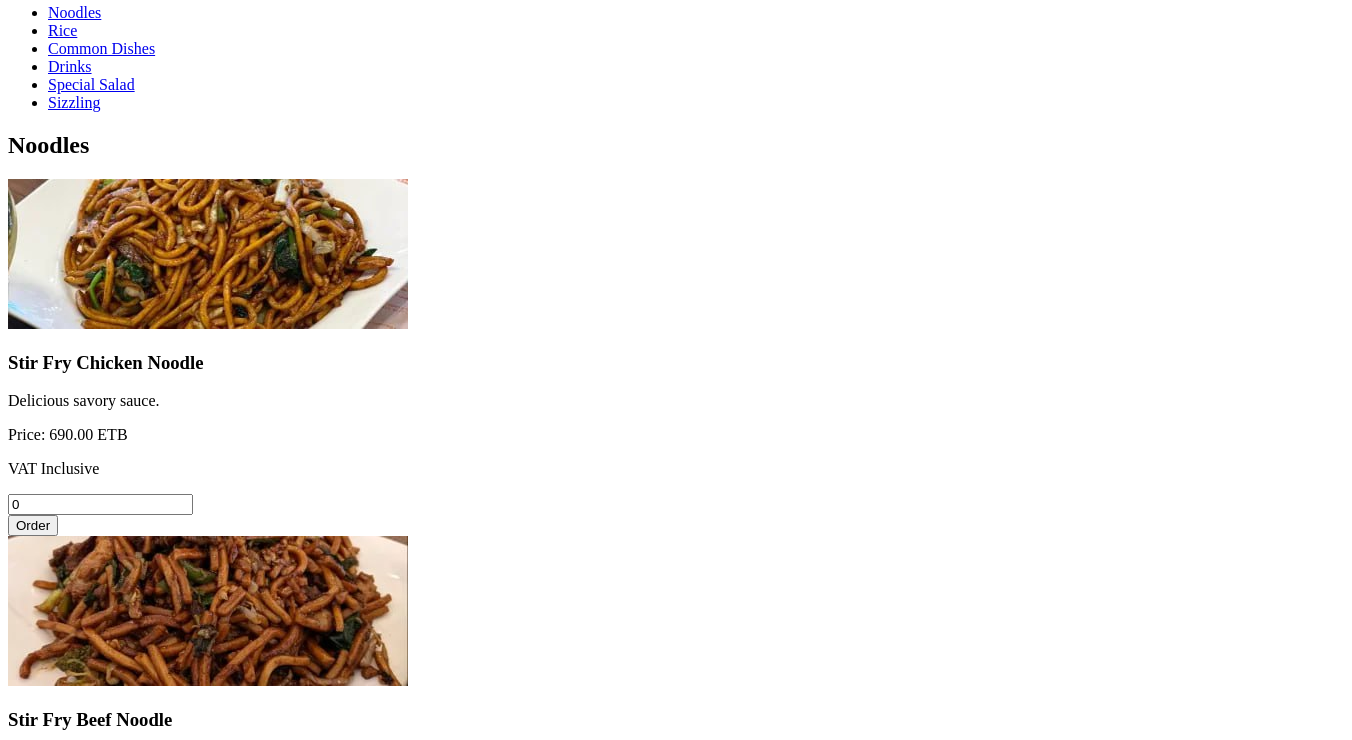
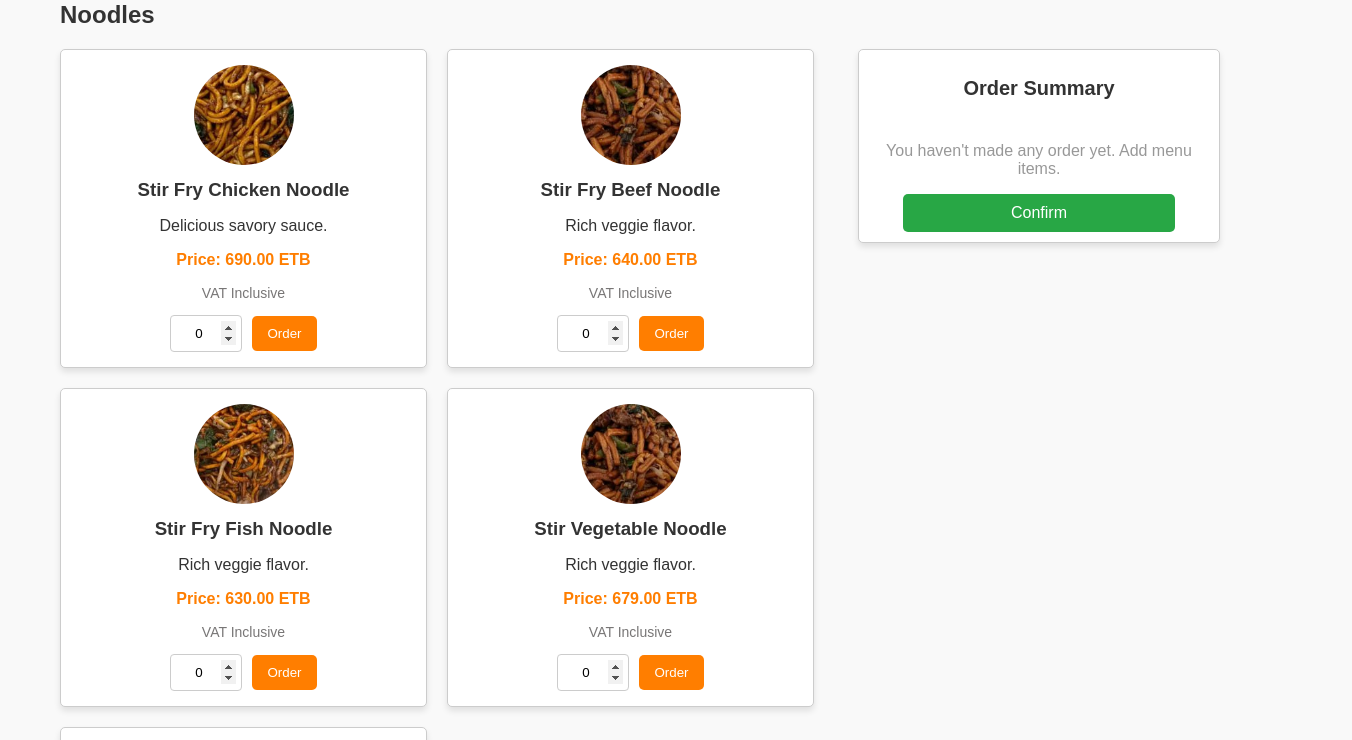
Before and after one commit to hintsete/web-assignment-demo, a website: page frontend/src/index(customer-page).html in a window 1280 px wide. Shown: the part 120-860 px from the top of the page, 1352 px wide, since content can reach past the window. Drawn offline with Linux system fonts and the light colour scheme; files that its build step writes are made by us from their sources.

Commit message:
Update index(customer-page).html

```diff
--- a/frontend/src/index(customer-page).html
+++ b/frontend/src/index(customer-page).html
@@ -4,7 +4,7 @@
   <meta charset="UTF-8">
   <meta name="viewport" content="width=device-width, initial-scale=1.0">
   <title>Chanoly Noodles</title>
-  <link rel="stylesheet" href="./css/styles.css">
+  <link rel="stylesheet" href="./css/styles(customer-page).css">
 </head>
 <body>
   <header>
@@ -530,6 +530,6 @@
     </div>
     <p class="copyright">© 2024 Chanoly Restaurant. All Rights Reserved.</p>
   </footer>
-  <script src="./Js/script.js"></script>
+  <script src="./js/script(customer).js"></script>
 </body>
 </html>
```
